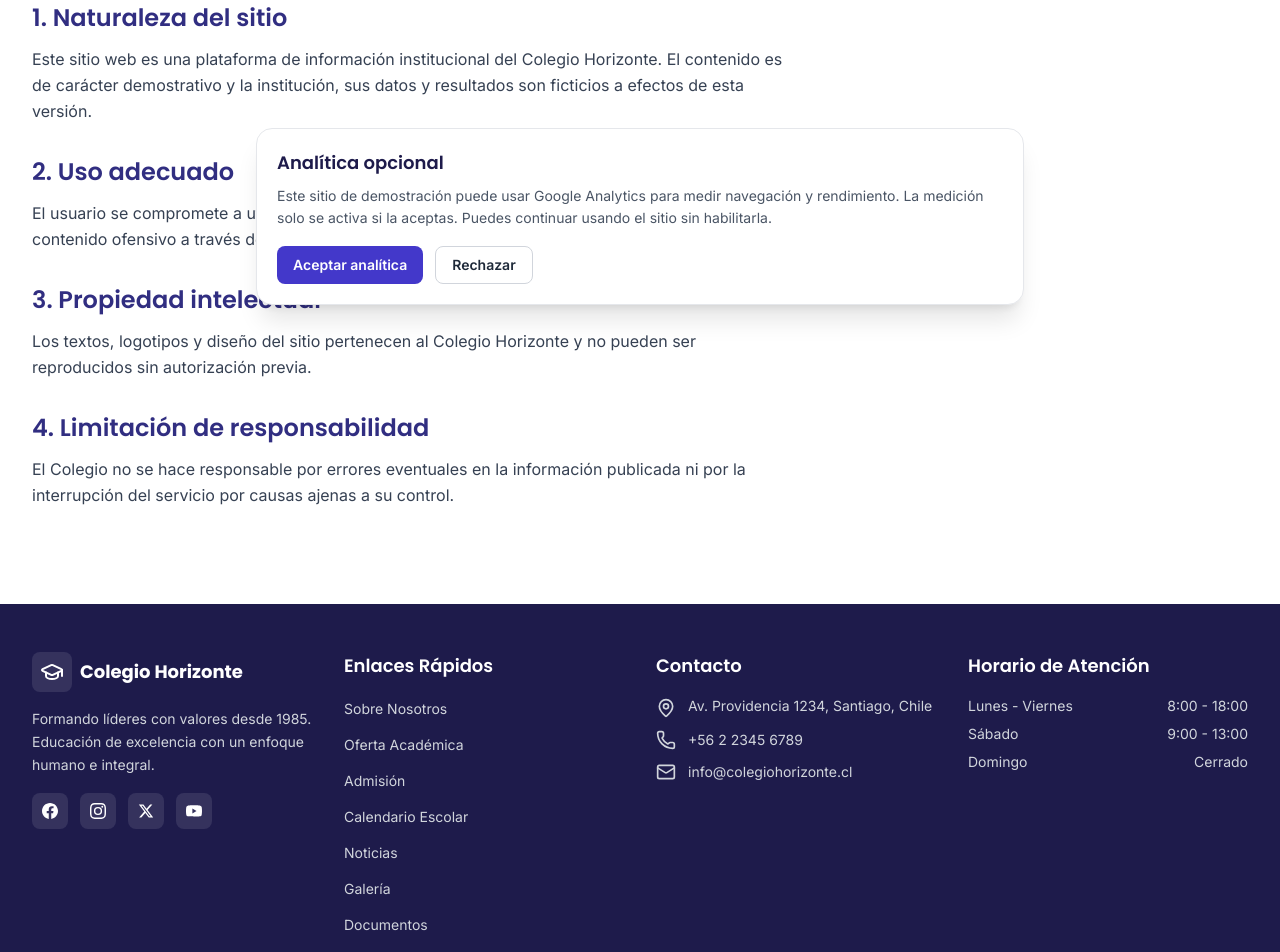
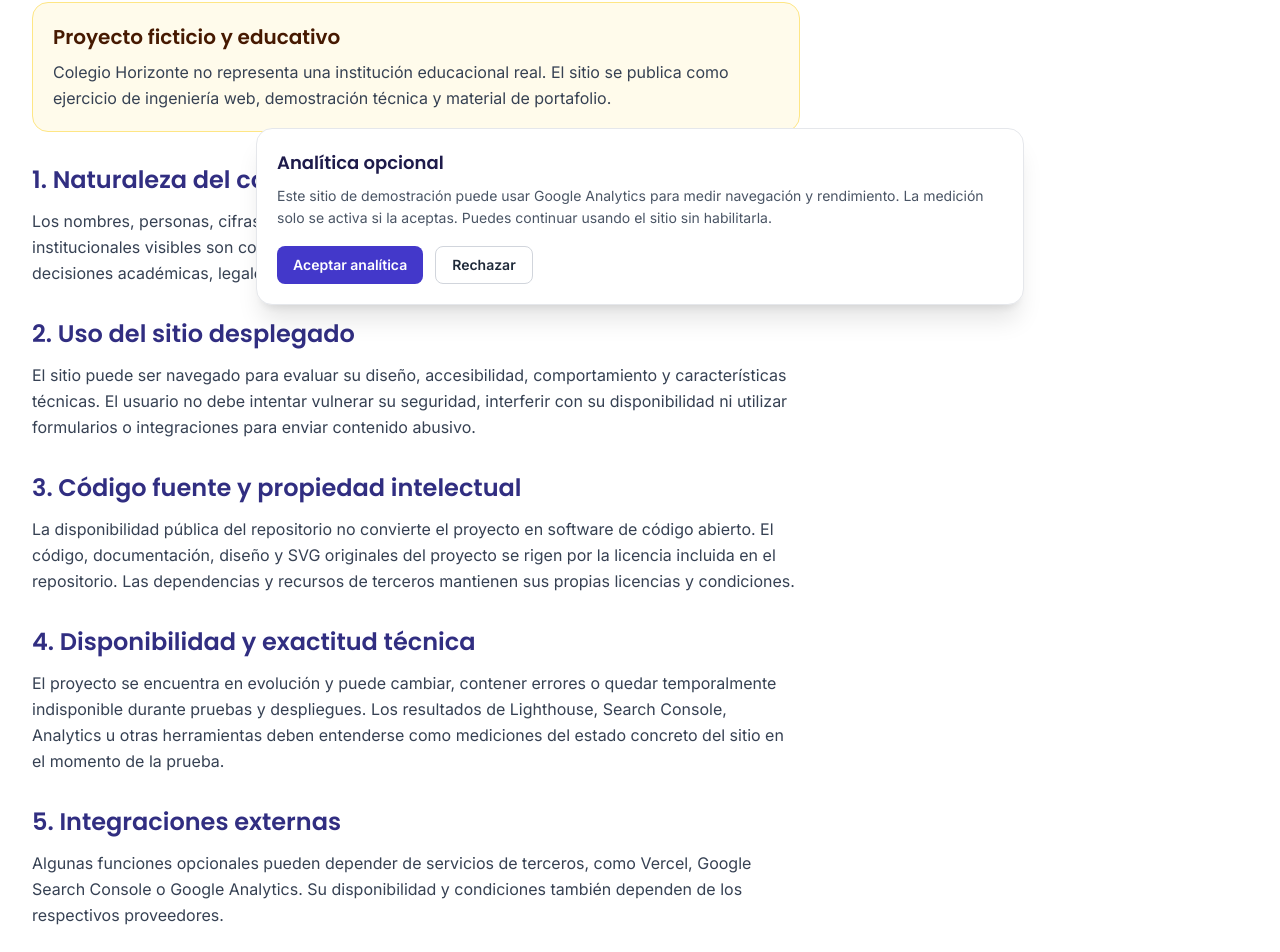
Before and after one commit to JaimeArriagadaRosas/colegio-horizonte, a React (Vite) app: page /terminos in a window 1280 px wide. Shown: the part 479-1431 px from the top of the page. Built offline with nearby package versions, Linux system fonts and the light colour scheme; no server answers.

Commit message:
legal: clarify demo terms and repository ownership

```diff
--- a/src/pages/Terminos.tsx
+++ b/src/pages/Terminos.tsx
@@ -7,11 +7,11 @@ export default function Terminos() {
     <>
       <SEO
         title="Colegio Horizonte | Términos de Uso"
-        description="Condiciones de uso del sitio web del Colegio Horizonte."
+        description="Condiciones de uso del sitio demostrativo Colegio Horizonte."
         pathname="/terminos"
       />
       <div>
-        <section className="relative py-20 md:py-28 bg-gradient-to-br from-primary-50 via-white to-accent-50 overflow-hidden">
+        <section className="relative overflow-hidden bg-gradient-to-br from-primary-50 via-white to-accent-50 py-20 md:py-28">
           <div className="container-custom relative z-10">
             <motion.div
               initial={{ opacity: 0, y: 30 }}
@@ -19,15 +19,15 @@ export default function Terminos() {
               transition={{ duration: 0.8 }}
               className="max-w-3xl"
             >
-              <span className="inline-flex items-center gap-2 px-4 py-2 bg-primary-100 text-primary-700 rounded-full text-sm font-medium mb-6">
-                <FileText className="w-4 h-4" />
+              <span className="mb-6 inline-flex items-center gap-2 rounded-full bg-primary-100 px-4 py-2 text-sm font-medium text-primary-700">
+                <FileText className="h-4 w-4" />
                 Condiciones
               </span>
-              <h1 className="text-3xl md:text-5xl font-heading font-bold text-primary-950 mb-6">
+              <h1 className="mb-6 font-heading text-3xl font-bold text-primary-950 md:text-5xl">
                 Términos de Uso
               </h1>
-              <p className="text-lg text-gray-600 leading-relaxed">
-                Última actualización: marzo de 2025.
+              <p className="text-lg leading-relaxed text-gray-600">
+                Última actualización: agosto de 2026.
               </p>
             </motion.div>
           </div>
@@ -40,48 +40,72 @@ export default function Terminos() {
               whileInView={{ opacity: 1, y: 0 }}
               viewport={{ once: true }}
               transition={{ duration: 0.6 }}
-              className="max-w-3xl space-y-8 text-gray-700 leading-relaxed"
+              className="max-w-3xl space-y-8 leading-relaxed text-gray-700"
             >
-              <div>
-                <h2 className="text-2xl font-heading font-semibold text-primary-900 mb-3">
-                  1. Naturaleza del sitio
+              <div className="rounded-2xl border border-amber-200 bg-amber-50 p-5">
+                <h2 className="mb-2 font-heading text-xl font-semibold text-amber-950">
+                  Proyecto ficticio y educativo
                 </h2>
                 <p>
-                  Este sitio web es una plataforma de información institucional del Colegio
-                  Horizonte. El contenido es de carácter demostrativo y la institución, sus
-                  datos y resultados son ficticios a efectos de esta versión.
+                  Colegio Horizonte no representa una institución educacional real. El sitio se publica como
+                  ejercicio de ingeniería web, demostración técnica y material de portafolio.
                 </p>
               </div>
 
               <div>
-                <h2 className="text-2xl font-heading font-semibold text-primary-900 mb-3">
-                  2. Uso adecuado
+                <h2 className="mb-3 font-heading text-2xl font-semibold text-primary-900">
+                  1. Naturaleza del contenido
                 </h2>
                 <p>
-                  El usuario se compromete a utilizar el sitio de forma lícita, sin intentar
-                  vulnerar su seguridad ni enviar contenido ofensivo a través de los
-                  formularios de contacto.
+                  Los nombres, personas, cifras, direcciones, noticias, documentos, fechas y demás datos
+                  institucionales visibles son contenido ficticio de demostración. No deben utilizarse para
+                  tomar decisiones académicas, legales, administrativas o financieras.
                 </p>
               </div>
 
               <div>
-                <h2 className="text-2xl font-heading font-semibold text-primary-900 mb-3">
-                  3. Propiedad intelectual
+                <h2 className="mb-3 font-heading text-2xl font-semibold text-primary-900">
+                  2. Uso del sitio desplegado
                 </h2>
                 <p>
-                  Los textos, logotipos y diseño del sitio pertenecen al Colegio Horizonte y
-                  no pueden ser reproducidos sin autorización previa.
+                  El sitio puede ser navegado para evaluar su diseño, accesibilidad, comportamiento y
+                  características técnicas. El usuario no debe intentar vulnerar su seguridad, interferir
+                  con su disponibilidad ni utilizar formularios o integraciones para enviar contenido abusivo.
                 </p>
               </div>
 
               <div>
-                <h2 className="text-2xl font-heading font-semibold text-primary-900 mb-3">
-                  4. Limitación de responsabilidad
+                <h2 className="mb-3 font-heading text-2xl font-semibold text-primary-900">
+                  3. Código fuente y propiedad intelectual
                 </h2>
                 <p>
-                  El Colegio no se hace responsable por errores eventuales en la información
-                  publicada ni por la interrupción del servicio por causas ajenas a su
-                  control.
+                  La disponibilidad pública del repositorio no convierte el proyecto en software de código
+                  abierto. El código, documentación, diseño y SVG originales del proyecto se rigen por la
+                  licencia incluida en el repositorio. Las dependencias y recursos de terceros mantienen sus
+                  propias licencias y condiciones.
+                </p>
+              </div>
+
+              <div>
+                <h2 className="mb-3 font-heading text-2xl font-semibold text-primary-900">
+                  4. Disponibilidad y exactitud técnica
+                </h2>
+                <p>
+                  El proyecto se encuentra en evolución y puede cambiar, contener errores o quedar temporalmente
+                  indisponible durante pruebas y despliegues. Los resultados de Lighthouse, Search Console,
+                  Analytics u otras herramientas deben entenderse como mediciones del estado concreto del sitio
+                  en el momento de la prueba.
+                </p>
+              </div>
+
+              <div>
+                <h2 className="mb-3 font-heading text-2xl font-semibold text-primary-900">
+                  5. Integraciones externas
+                </h2>
+                <p>
+                  Algunas funciones opcionales pueden depender de servicios de terceros, como Vercel, Google
+                  Search Console o Google Analytics. Su disponibilidad y condiciones también dependen de los
+                  respectivos proveedores.
                 </p>
               </div>
             </motion.div>
```
